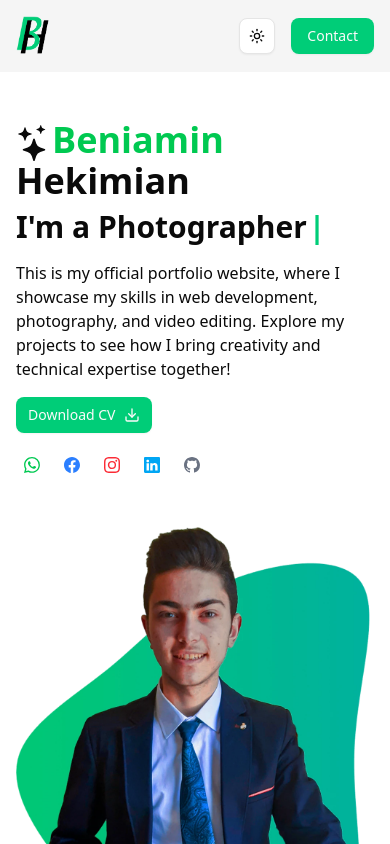
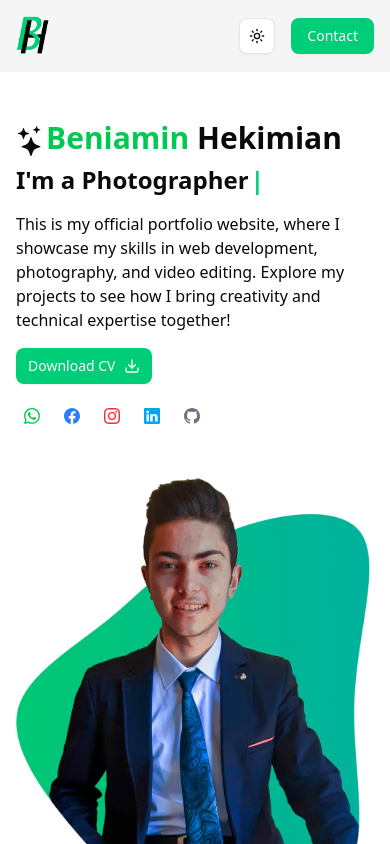
Before and after one commit to beniamin-hekimian/beniamin-hekimian.github.io, a Next.js app: page / in a window 390 px wide. Shown: the top 844 px of the page. Built offline with nearby package versions, Linux system fonts and the light colour scheme.

Commit message:
default theme light

```diff
--- a/src/app/layout.js
+++ b/src/app/layout.js
@@ -43,7 +43,7 @@ export default function RootLayout({ children }) {
       <body
         className={`${geistSans.variable} ${geistMono.variable} antialiased`}
       >
-        <ThemeProvider attribute="class" enableSystem defaultTheme="system">
+        <ThemeProvider attribute="class" defaultTheme="light" enableSystem={false}>
           <Header />
           {children}
           <Footer />
--- a/src/components/sections/hero.jsx
+++ b/src/components/sections/hero.jsx
@@ -10,8 +10,8 @@ export default function Hero() {
     <section id="hero" className="my-12">
       <div className="container mx-auto px-4 lg:px-12 grid grid-cols-1 lg:grid-cols-2 items-center gap-8">
         <div>
-          <h1 className="text-4xl font-semibold"><BsStars className="inline" /><span className="text-green-500">Beniamin</span> Hekimian</h1>
-          <h2 className="text-3xl font-semibold mt-2">I&apos;m a <Typewriter /></h2>
+          <h1 className="text-3xl md:text-4xl font-semibold"><BsStars className="inline" /><span className="text-green-500">Beniamin</span> Hekimian</h1>
+          <h2 className="text-2xl md:text-3xl font-semibold mt-2">I&apos;m a <Typewriter /></h2>
           <p className="mt-4">This is my official portfolio website, where I showcase my skills in web development, photography, and video editing. Explore my projects to see how I bring creativity and technical expertise together!</p>
           <Button className="my-4 hover:cursor-pointer">Download CV<Download /></Button>
           <SocialLinks />
```
